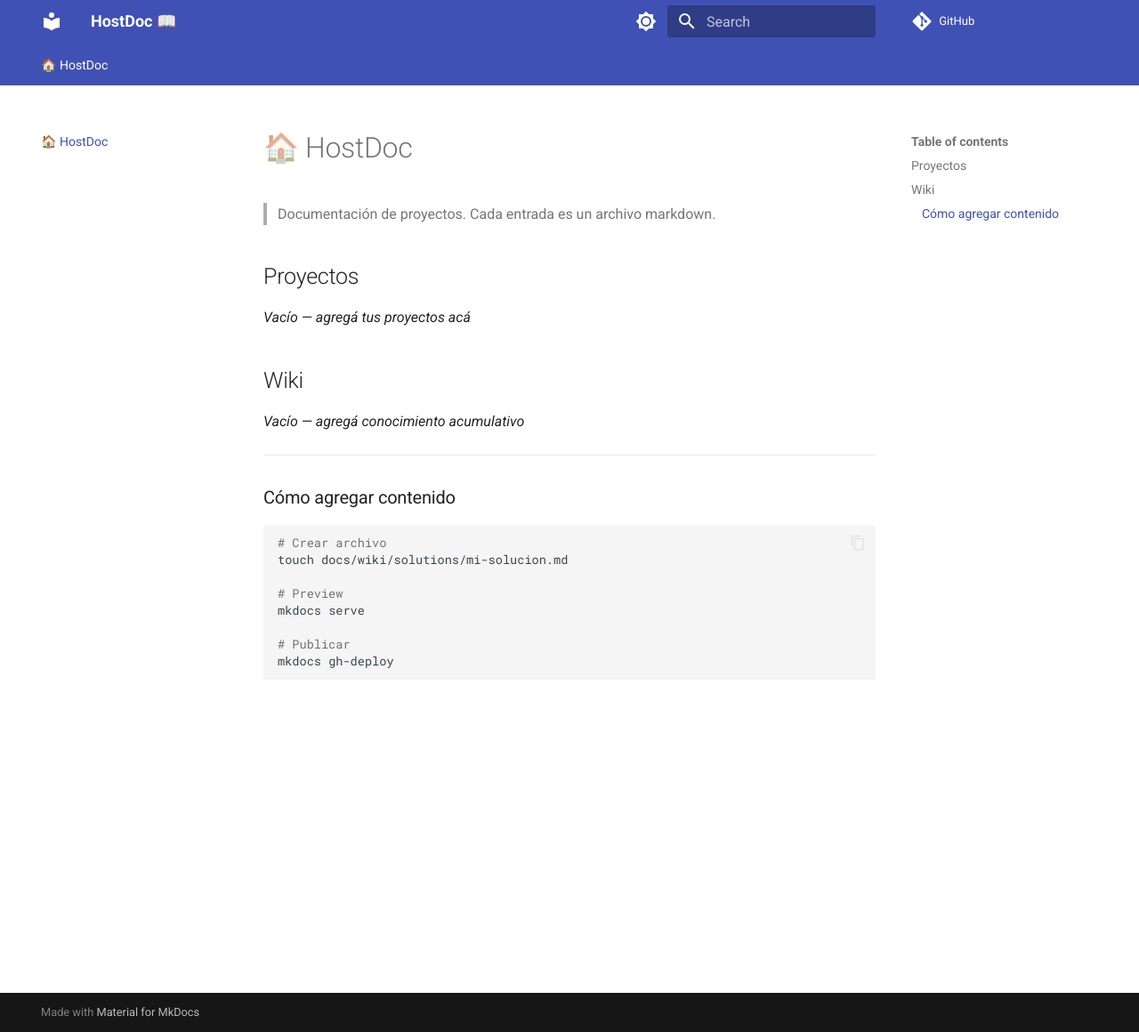
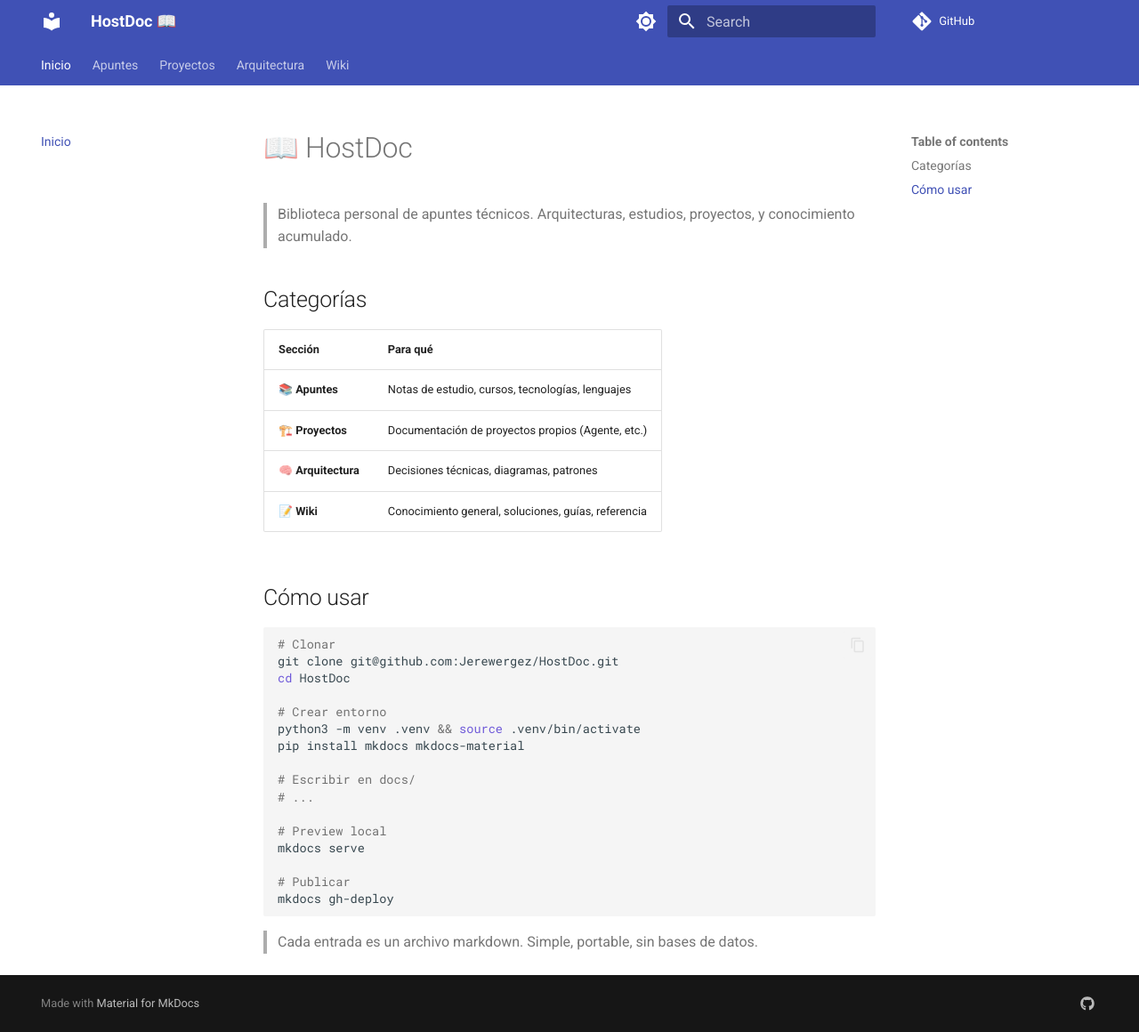
Before and after one commit to Jerewergez/HostDoc, an MkDocs documentation site: the page built from docs/index.md, in a window 1280 px wide and 1160 px high. Shown: the whole window at 89% size. Built offline with MkDocs 1.6.1 and Material for MkDocs 9.7.7, drawn with Linux system fonts in a browser that asks for light colours; comment, search, counter and statistics services are not loaded.

Commit message:
init: HostDoc — biblioteca personal de apuntes técnicos
Estructura:
- estudio/: notas de estudio, lenguajes, tecnologías
- proyectos/: documentación de proyectos propios
- arquitectura/: decisiones técnicas, patrones, diagramas
- wiki/: conocimiento general, guías, soluciones
- MkDocs + Material Theme con tags y búsqueda

````diff
--- a/docs/index.md
+++ b/docs/index.md
@@ -1,26 +1,35 @@
-# 🏠 HostDoc
+# 📖 HostDoc
 
-> Documentación de proyectos. Cada entrada es un archivo markdown.
+> Biblioteca personal de apuntes técnicos. Arquitecturas, estudios, proyectos, y conocimiento acumulado.
 
-## Proyectos
+## Categorías
 
-*Vacío — agregá tus proyectos acá*
+| Sección | Para qué |
+|---------|----------|
+| 📚 **Apuntes** | Notas de estudio, cursos, tecnologías, lenguajes |
+| 🏗️ **Proyectos** | Documentación de proyectos propios (Agente, etc.) |
+| 🧠 **Arquitectura** | Decisiones técnicas, diagramas, patrones |
+| 📝 **Wiki** | Conocimiento general, soluciones, guías, referencia |
 
-## Wiki
-
-*Vacío — agregá conocimiento acumulativo*
-
----
-
-### Cómo agregar contenido
+## Cómo usar
 
 ```bash
-# Crear archivo
-touch docs/wiki/solutions/mi-solucion.md
+# Clonar
+git clone git@github.com:Jerewergez/HostDoc.git
+cd HostDoc
 
-# Preview
+# Crear entorno
+python3 -m venv .venv && source .venv/bin/activate
+pip install mkdocs mkdocs-material
+
+# Escribir en docs/
+# ...
+
+# Preview local
 mkdocs serve
 
 # Publicar
 mkdocs gh-deploy
 ```
+
+> Cada entrada es un archivo markdown. Simple, portable, sin bases de datos.
--- a/mkdocs.yml
+++ b/mkdocs.yml
@@ -1,4 +1,5 @@
 site_name: HostDoc 📖
+site_description: Biblioteca personal de apuntes técnicos
 site_url: https://jerewergez.github.io/HostDoc/
 repo_url: https://github.com/Jerewergez/HostDoc
 
@@ -20,15 +21,43 @@
         name: Light mode
   features:
     - navigation.tabs
+    - navigation.sections
+    - navigation.top
     - search.suggest
+    - search.highlight
     - content.code.copy
 
 plugins:
   - search
+  - tags
 
 markdown_extensions:
-  - pymdownx.highlight
+  - pymdownx.highlight:
+      anchor_linenums: true
   - pymdownx.superfences
+  - pymdownx.tabbed:
+      alternate_style: true
+  - pymdownx.tasklist:
+      custom_checkbox: true
   - admonition
+  - footnotes
   - toc:
       permalink: true
+  - attr_list
+  - pymdownx.emoji
+
+nav:
+  - Inicio: index.md
+  - Apuntes:
+    - estudio/index.md
+  - Proyectos:
+    - proyectos/index.md
+  - Arquitectura:
+    - arquitectura/index.md
+  - Wiki:
+    - wiki/index.md
+
+extra:
+  social:
+    - icon: fontawesome/brands/github
+      link: https://github.com/Jerewergez/HostDoc
````
Also changed, not shown: docs/arquitectura/index.md (added, +16 -0 lines), docs/estudio/index.md (added, +25 -0 lines), docs/proyectos/index.md (added, +25 -0 lines), docs/wiki/index.md (added, +32 -0 lines), 1 other file.
